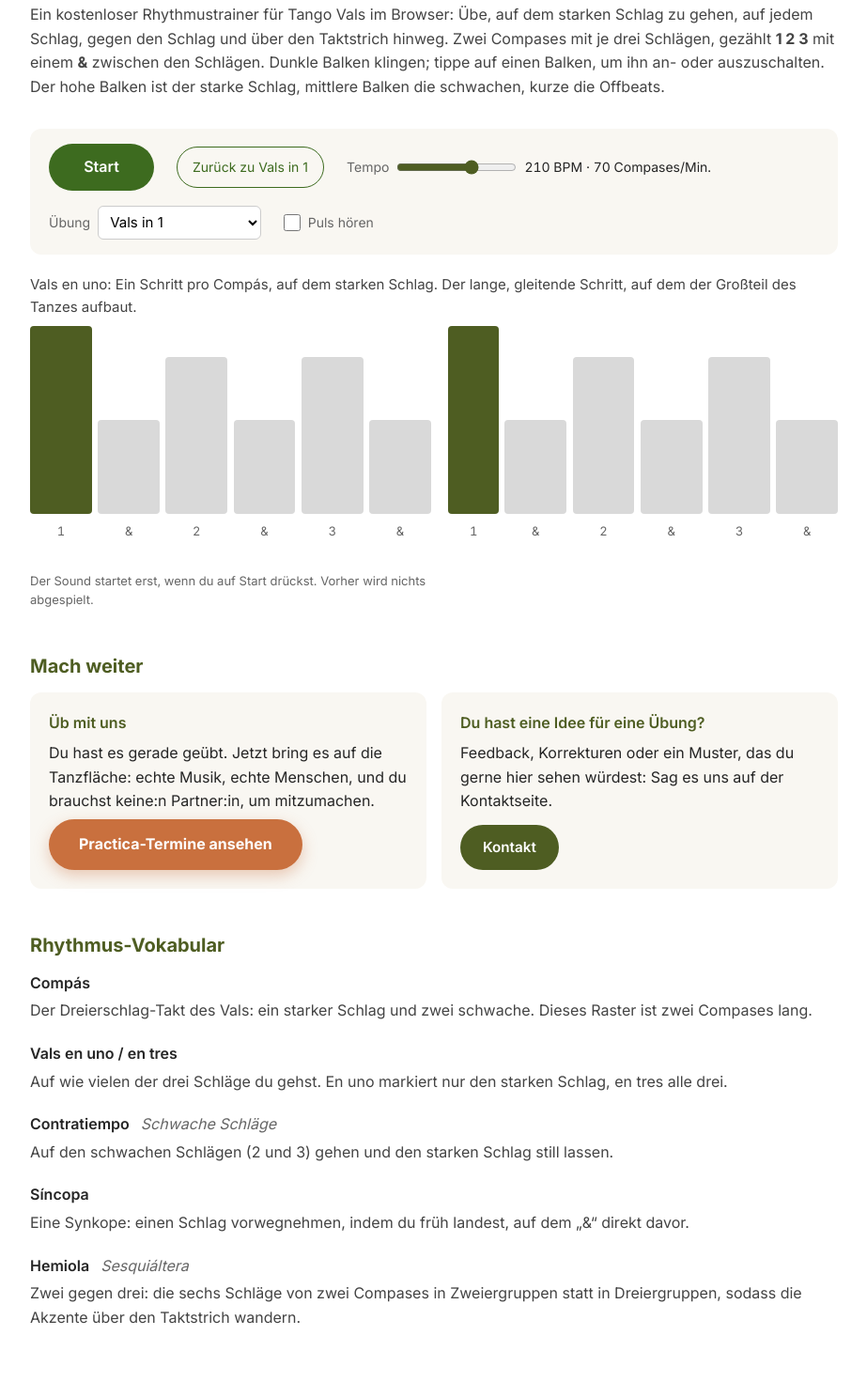
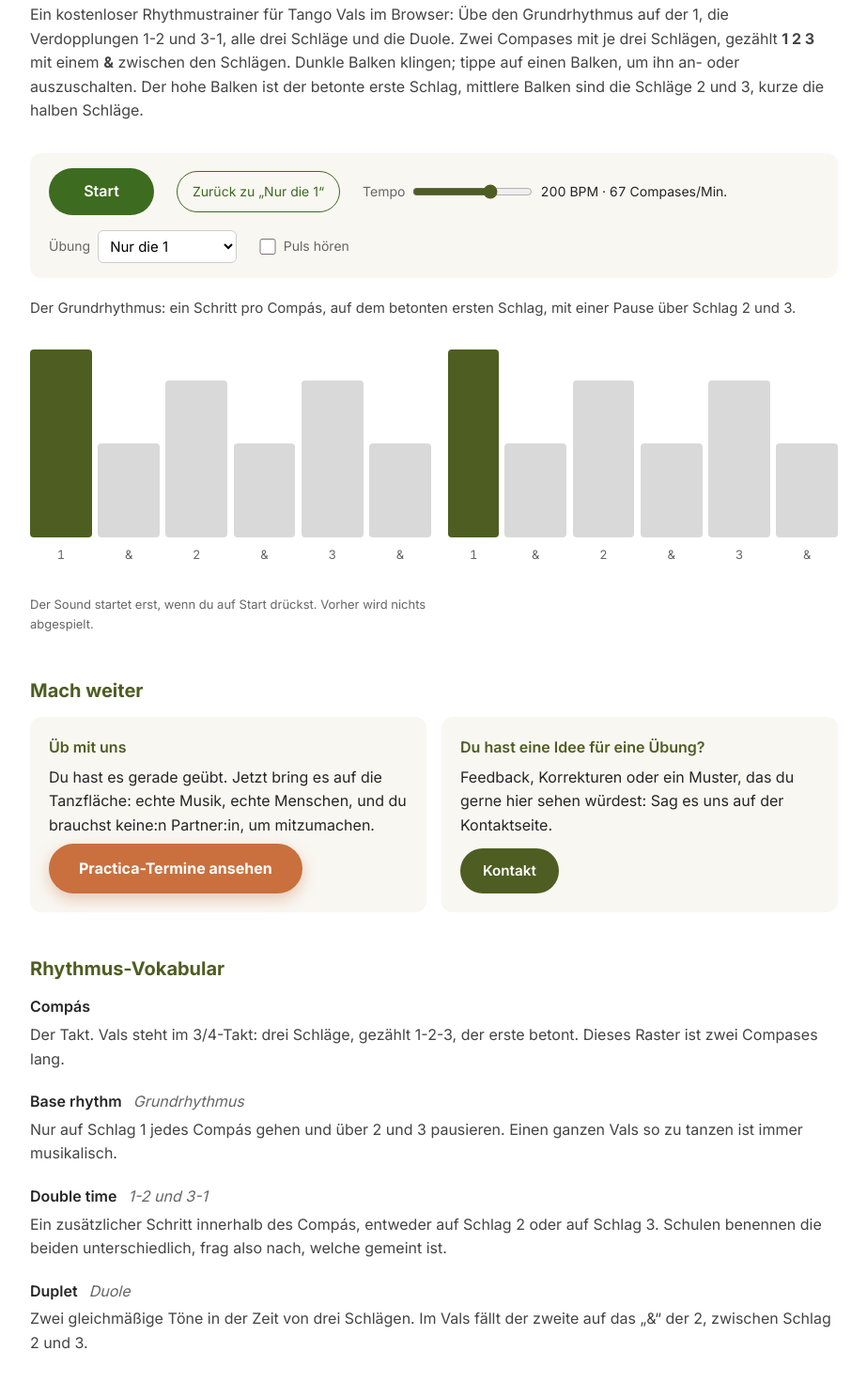
Before and after one commit to VangelisTheodorakis/tango-garden-website, an Astro site: page /de/pages/tango-vals-rhythm-trainer in a window 1280 px wide. Shown: the part 169-1640 px from the top of the page at 94% size, without its empty margins (178-1101 px from the left). Built offline with nearby package versions, Linux system fonts and the light colour scheme; Astro itself is replaced by a stand-in of ours.

Commit message:
Vals draft: rebuild the catalogue from sources read directly
The first pass extrapolated from the tango trainer. Rebuilt from what
vals teachers actually describe in print (cited in the data file):

- Kept and corrected: beat 1 only (the base rhythm), 1-2, 3-1, 1-2-3.
  The two doubles now sit in the first compás only, as the sources
  notate them (step-step-pause | step-pause-pause), not in both.
- Added: the duplet, two even steps across three beats (1 and the "&"
  of 2), which the eighth-note grid represents exactly.
- Removed as unsourced for tango vals: "weak beats only", "síncopa
  into the 1", the two-compás hemiola, all eighths, and the Spanish
  "vals en uno / en tres" labels.
- Tempo: 150-240 BPM is the published range; slider max 240, default
  200 (inside a measured 65-69 compases/min tanda). The 120 floor is a
  practice aid and is commented as such.

Still noindex and unlinked.

Co-Authored-By: Claude Opus 5.5 <noreply@anthropic.com>

```diff
--- a/src/components/RhythmTrainer.astro
+++ b/src/components/RhythmTrainer.astro
@@ -138,27 +138,27 @@ const valsText = {
   en: {
     title: 'Tango Vals Rhythm Trainer | Tango Garden',
     description:
-      'A free, browser-based rhythm trainer for tango vals: practise vals en uno, en tres, síncopa and hemiola, tap beats on and off, play at your tempo.',
+      'A free, browser-based rhythm trainer for tango vals: practise the base rhythm on beat 1, the 1-2 and 3-1 doubles and the duplet, at your own tempo.',
     schemaName: 'Tango Vals Rhythm Trainer',
     schemaDescription:
-      'An interactive, browser-based tool for practising the core rhythmic patterns of tango vals: stepping on the strong beat, on every beat, against the beat and across the bar line.',
+      'An interactive, browser-based tool for practising the rhythms dancers use in tango vals: the base rhythm on beat 1, the 1-2 and 3-1 doubles, all three beats, and the duplet.',
     h1: 'Tango Vals Rhythm Trainer',
     intro:
-      'A free, browser-based rhythm trainer for tango vals: practise stepping on the strong beat, on every beat, against the beat and across the bar line. Two compases of three beats, counted <strong>1 2 3</strong> with an <strong>&amp;</strong> between each beat. Dark bars sound; tap any bar to switch it on or off. The tall bar is the strong beat, medium bars the weak beats, short bars the offbeats.',
-    reset: 'Reset to Vals in 1',
+      'A free, browser-based rhythm trainer for tango vals: practise the base rhythm on beat 1, the 1-2 and 3-1 doubles, all three beats, and the duplet. Two compases of three beats, counted <strong>1 2 3</strong> with an <strong>&amp;</strong> between each beat. Dark bars sound; tap any bar to switch it on or off. The tall bar is the accented first beat, medium bars are beats 2 and 3, short bars the half-beats.',
+    reset: 'Reset to beat 1 only',
     bars: 'compases/min',
   },
   de: {
     title: 'Tango-Vals-Rhythmustrainer: Musikalität üben | Tango Garden',
     description:
-      'Kostenloser Rhythmustrainer für Tango Vals im Browser: Übe Vals en uno, en tres, Síncopa und Hemiola, schalte Schläge an und aus, spiel in deinem Tempo.',
+      'Kostenloser Rhythmustrainer für Tango Vals im Browser: Übe den Grundrhythmus auf der 1, die Verdopplungen 1-2 und 3-1 und die Duole, in deinem Tempo.',
     schemaName: 'Tango-Vals-Rhythmustrainer',
     schemaDescription:
-      'Ein interaktives Tool im Browser, um die rhythmischen Grundmuster des Tango Vals zu üben: auf dem starken Schlag gehen, auf jedem Schlag, gegen den Schlag und über den Taktstrich hinweg.',
+      'Ein interaktives Tool im Browser, um die Rhythmen zu üben, die im Tango Vals getanzt werden: den Grundrhythmus auf der 1, die Verdopplungen 1-2 und 3-1, alle drei Schläge und die Duole.',
     h1: 'Tango-Vals-Rhythmustrainer',
     intro:
-      'Ein kostenloser Rhythmustrainer für Tango Vals im Browser: Übe, auf dem starken Schlag zu gehen, auf jedem Schlag, gegen den Schlag und über den Taktstrich hinweg. Zwei Compases mit je drei Schlägen, gezählt <strong>1 2 3</strong> mit einem <strong>&amp;</strong> zwischen den Schlägen. Dunkle Balken klingen; tippe auf einen Balken, um ihn an- oder auszuschalten. Der hohe Balken ist der starke Schlag, mittlere Balken die schwachen, kurze die Offbeats.',
-    reset: 'Zurück zu Vals in 1',
+      'Ein kostenloser Rhythmustrainer für Tango Vals im Browser: Übe den Grundrhythmus auf der 1, die Verdopplungen 1-2 und 3-1, alle drei Schläge und die Duole. Zwei Compases mit je drei Schlägen, gezählt <strong>1 2 3</strong> mit einem <strong>&amp;</strong> zwischen den Schlägen. Dunkle Balken klingen; tippe auf einen Balken, um ihn an- oder auszuschalten. Der hohe Balken ist der betonte erste Schlag, mittlere Balken sind die Schläge 2 und 3, kurze die halben Schläge.',
+    reset: 'Zurück zu „Nur die 1“',
     bars: 'Compases/Min.',
   },
 }[locale];
--- a/src/data/rhythmExercises.de.js
+++ b/src/data/rhythmExercises.de.js
@@ -81,32 +81,22 @@ export const glossaryDe = {
 /** @type {Record<string, { name?: string, note: string }>} */
 export const exercisesValsDe = {
   'vals-1': {
-    note: 'Ein Schritt pro Compás, auf dem starken Schlag. Der lange, gleitende Schritt, auf dem der Großteil des Tanzes aufbaut.',
-  },
-  'vals-3': {
-    note: 'Jeder Schlag: der starke Schlag und beide schwachen. Dreimal so viele Schritte wie Vals in 1, dieselbe Musik.',
+    name: 'Nur die 1',
+    note: 'Der Grundrhythmus: ein Schritt pro Compás, auf dem betonten ersten Schlag, mit einer Pause über Schlag 2 und 3.',
   },
   'vals-1-2': {
-    name: 'Schläge 1 und 2',
-    note: 'Der starke Schlag, dann ein schneller Schritt auf dem ersten schwachen Schlag. Durch Schlag 3 halten.',
+    note: 'Schritt auf 1 und 2, Pause auf 3, dann nur die 1 des nächsten Compás. Passt dort, wo die Musik einen Ton auf Schlag 2 setzt.',
   },
-  'vals-1-3': {
-    name: 'Schläge 1 und 3',
-    note: 'Der starke Schlag, eine Pause über Schlag 2, dann ein Schritt auf dem zweiten schwachen Schlag.',
+  'vals-3-1': {
+    note: 'Schritt auf 1, Pause auf 2, Schritt auf 3, dann die 1 des nächsten Compás. Der Schritt auf der 3 führt in den nächsten starken Schlag.',
   },
-  'vals-weak': {
-    name: 'Schwache Schläge',
-    note: 'Nur die Schläge 2 und 3, der starke Schlag bleibt still. Schalte den Puls ein, um zu spüren, wo die 1 liegt.',
+  'vals-1-2-3': {
+    note: 'Alle drei Schläge. Auf der Tanzfläche selten: Halte die Schritte klein und heb es dir für einen Lauf auf, zu dem die Musik einlädt.',
   },
-  'vals-sincopa': {
-    name: 'Síncopa auf die 1',
-    note: 'Den nächsten starken Schlag vorwegnehmen: auf das „&“ der 3 treten, dann auf der 1 landen.',
+  'vals-duplet': {
+    name: 'Duole',
+    note: 'Zwei gleichmäßige Schritte über die drei Schläge: auf der 1 und auf dem „&“ der 2. Eine knifflige, selten getanzte Möglichkeit, wenn die Musik Duolen spielt.',
   },
-  'vals-hemiola': {
-    name: 'Zwei über drei',
-    note: 'Die sechs Schläge von zwei Compases in Zweiergruppen statt in Dreiergruppen ordnen: Schritte auf den Schlägen 1, 3 und 5 der sechs. Der Taktstrich scheint zu wandern.',
-  },
-  'vals-all-eighths': { name: 'Alle Achtel', note: 'Jede Unterteilung, Schläge und „&“ gleichermaßen.' },
   blank: { name: 'Leer', note: 'Ein leeres Raster. Tippe auf die Balken, um dein eigenes Muster zu bauen.' },
 };
 
@@ -114,22 +104,22 @@ export const exercisesValsDe = {
 export const glossaryValsDe = {
   Compás: {
     definition:
-      'Der Dreierschlag-Takt des Vals: ein starker Schlag und zwei schwache. Dieses Raster ist zwei Compases lang.',
+      'Der Takt. Vals steht im 3/4-Takt: drei Schläge, gezählt 1-2-3, der erste betont. Dieses Raster ist zwei Compases lang.',
   },
-  'Vals en uno / en tres': {
+  'Base rhythm': {
+    spanish: 'Grundrhythmus',
     definition:
-      'Auf wie vielen der drei Schläge du gehst. En uno markiert nur den starken Schlag, en tres alle drei.',
+      'Nur auf Schlag 1 jedes Compás gehen und über 2 und 3 pausieren. Einen ganzen Vals so zu tanzen ist immer musikalisch.',
   },
-  Contratiempo: {
-    spanish: 'Schwache Schläge',
-    definition: 'Auf den schwachen Schlägen (2 und 3) gehen und den starken Schlag still lassen.',
+  'Double time': {
+    spanish: '1-2 und 3-1',
+    definition:
+      'Ein zusätzlicher Schritt innerhalb des Compás, entweder auf Schlag 2 oder auf Schlag 3. Schulen benennen die beiden unterschiedlich, frag also nach, welche gemeint ist.',
   },
-  Síncopa: {
-    definition: 'Eine Synkope: einen Schlag vorwegnehmen, indem du früh landest, auf dem „&“ direkt davor.',
-  },
-  Hemiola: {
+  Duplet: {
+    spanish: 'Duole',
     definition:
-      'Zwei gegen drei: die sechs Schläge von zwei Compases in Zweiergruppen statt in Dreiergruppen, sodass die Akzente über den Taktstrich wandern.',
+      'Zwei gleichmäßige Töne in der Zeit von drei Schlägen. Im Vals fällt der zweite auf das „&“ der 2, zwischen Schlag 2 und 3.',
   },
 };
 
--- a/src/data/rhythmExercises.vals.js
+++ b/src/data/rhythmExercises.vals.js
@@ -6,12 +6,21 @@
  * slots, `1 & 2 & 3 & 1 & 2 & 3 &`. A pattern is a 12-character string of
  * 'x' (sounds) and '.' (silent), one character per slot.
  *
- * Metric weight follows the vals itself: one strong beat per compás, two weak
- * ones, and the "&" offbeats lightest of all.
+ * Every pattern below is one that vals teachers describe in print; nothing is
+ * extrapolated from the tango trainer. Sources, all read directly:
+ *   [A] Stu Johnstone, "Vals rhythms" and "Vals duplets", Toca Tango Auckland
+ *       aucklandtango.co.nz/vals-rhythms-dance-choices/
+ *       aucklandtango.co.nz/2026/10/09/dancing-to-vals-duplets/
+ *   [E] Endre Szeghalmi, "Rhythm of tango vals explained very clearly"
+ *       endretango.com/en/rhythm-of-tango-vals-explained-very-clearly/
+ *   [R] Revolution Ballroom, "Vals Musicality (Argentine Waltz)"
+ *       revolutionballroom.com/blog/vals-musicality
+ *   [L] learntodancetango.com, "Intro to Vals Rhythms"
+ *   [U] Ultimate Tango, "Learn Argentine Vals" (ultimatetango.com/vals-class)
  *
- * DRAFT: the exercise list and the tempo range below are a first pass from
- * general vals musicality, not from the school's own teaching material. Both
- * want a teacher's review before this goes public.
+ * The names differ between schools ([R] calls 1-2 "double tempo" and 3-1
+ * "double time"; [A] just says "ONE - TWO" and "THREE - ONE"), so the
+ * exercises are named by the beats themselves.
  */
 
 /** Eighth-note slots per compás (3 beats x 2). */
@@ -24,12 +33,13 @@ export const SLOTS = SLOTS_PER_COMPAS * 2;
 export const DEFAULT_EXERCISE = 'vals-1';
 
 /**
- * Tempo slider, in quarter-note BPM like the tango trainer. Dancers and
- * teachers usually quote vals in compases (bars) per minute, which is a third
- * of this: roughly 70-80 for most valses, i.e. 210-240 BPM. The slider runs
- * well below that so a pattern can be learned slowly.
+ * Tempo slider, in quarter-note BPM like the tango trainer. [R] gives vals as
+ * 150-240 BPM; a D'Agostino/Vargas vals tanda is tagged 65-69 (per compás,
+ * i.e. 195-207 BPM) at tomaskohl.com. The default sits in that measured band.
+ * The minimum is below the real range on purpose, for learning a pattern
+ * slowly; it is a practice aid, not a claim about the music.
  */
-export const tempo = { min: 120, max: 260, value: 210 };
+export const tempo = { min: 120, max: 240, value: 200 };
 
 /**
  * @typedef {{ id: string, name: string, spanish?: string, note: string, pattern: string }} Exercise
@@ -37,57 +47,40 @@ export const tempo = { min: 120, max: 260, value: 210 };
  */
 export const exercises = [
   {
+    // [A] "The pulse of the vals is the continuous beat one"; [E] [R] [L] agree.
     id: 'vals-1',
-    name: 'Vals in 1',
-    spanish: 'Vals en uno',
-    note: 'One step per compás, on the strong beat. The long, gliding step most of the dance is built on.',
+    name: 'Beat 1 only',
+    note: 'The base rhythm: one step per compás, on the accented first beat, with beats 2 and 3 left as a pause.',
     pattern: 'x.....x.....',
   },
   {
-    id: 'vals-3',
-    name: 'Vals in 3',
-    spanish: 'Vals en tres',
-    note: 'Every beat: the strong beat and both weak ones. Three times the steps of vals in 1, same music.',
+    // [R] "1 2 (3) | 1 (2) (3)"; [E] extra step on beat 2 of every second bar; [A] [L].
+    id: 'vals-1-2',
+    name: '1-2',
+    note: 'Step on 1 and 2, pause on 3, then just the 1 of the next compás. Use it where the music puts a note on beat 2.',
+    pattern: 'x.x...x.....',
+  },
+  {
+    // [R] "1 (2) 3 | 1 (2) (3)"; [E] step on beat 3 of every second bar; [A] "THREE - ONE"; [L].
+    id: 'vals-3-1',
+    name: '3-1',
+    note: 'Step on 1, pause on 2, step on 3, then the 1 of the next compás. The step on 3 leads into the next strong beat.',
+    pattern: 'x...x.x.....',
+  },
+  {
+    // [A] "rarely danced by social tango dancers"; [L] keep the steps small.
+    id: 'vals-1-2-3',
+    name: '1-2-3',
+    note: 'All three beats. Rare on the dance floor: keep the steps small and save it for a run the music invites.',
     pattern: 'x.x.x.x.x.x.',
   },
   {
-    id: 'vals-1-2',
-    name: 'Beats 1 and 2',
-    note: 'The strong beat, then a quick step on the first weak beat. Hold through beat 3.',
-    pattern: 'x.x...x.x...',
-  },
-  {
-    id: 'vals-1-3',
-    name: 'Beats 1 and 3',
-    note: 'The strong beat, a pause over beat 2, then a step on the second weak beat.',
-    pattern: 'x...x.x...x.',
-  },
-  {
-    id: 'vals-weak',
-    name: 'Weak beats',
-    spanish: 'Contratiempo',
-    note: 'Only beats 2 and 3, with the strong beat left silent. Turn the pulse on to feel where the 1 is.',
-    pattern: '..x.x...x.x.',
-  },
-  {
-    id: 'vals-sincopa',
-    name: 'Síncopa into the 1',
-    spanish: 'Síncopa',
-    note: 'Anticipate the next strong beat: step on the "&" of 3, then land on the 1.',
-    pattern: 'x....xx....x',
-  },
-  {
-    id: 'vals-hemiola',
-    name: 'Two over three',
-    spanish: 'Hemiola',
-    note: 'Group the six beats of two compases in twos instead of threes: steps on beats 1, 3 and 5 of the six. The bar line seems to move.',
-    pattern: 'x...x...x...',
-  },
-  {
-    id: 'vals-all-eighths',
-    name: 'All eighths',
-    note: 'Every subdivision, beats and "&"s alike.',
-    pattern: 'xxxxxxxxxxxx',
+    // [A] duplet exercise "1 . . 4 . . 1 . . 4 . ." in half-beats; [U] the step
+    // "would fall somewhere between 2 and 3, closer to 2".
+    id: 'vals-duplet',
+    name: 'Duplet',
+    note: 'Two even steps across the three beats: on 1 and on the "&" of 2. A tricky, rarely danced option, for when the music plays duplets.',
+    pattern: 'x..x..x..x..',
   },
   {
     id: 'blank',
@@ -98,7 +91,7 @@ export const exercises = [
 ];
 
 /**
- * Metric weight of each slot: the strong beat opens each compás.
+ * Metric weight of each slot: the accented beat opens each compás.
  * @param {number} i slot index, 0-11
  * @returns {'strong' | 'medium' | 'weak'}
  */
@@ -109,7 +102,7 @@ export function slotStrength(i) {
 
 /**
  * Count label under each slot: "1".."3" on the beats of each compás, "&" on
- * the offbeats.
+ * the half-beats.
  * @param {number} i slot index, 0-11
  */
 export function slotLabel(i) {
@@ -117,7 +110,7 @@ export function slotLabel(i) {
 }
 
 /**
- * The vocabulary behind the exercises above, one entry per family of pattern.
+ * The vocabulary behind the exercises above.
  * @typedef {{ term: string, spanish?: string, definition: string }} GlossaryTerm
  * @type {GlossaryTerm[]}
  */
@@ -125,27 +118,23 @@ export const glossary = [
   {
     term: 'Compás',
     definition:
-      'The three-beat measure of the vals: one strong beat and two weak ones. This grid is two compases long.',
+      'The measure. Vals is in 3/4: three beats, counted 1-2-3, with the first one accented. This grid is two compases long.',
   },
   {
-    term: 'Vals en uno / en tres',
+    term: 'Base rhythm',
+    spanish: 'Pulse',
     definition:
-      'How many of the three beats you step on. En uno marks only the strong beat; en tres marks all three.',
+      'Stepping only on beat 1 of each compás and pausing through 2 and 3. Dancing a whole vals this way is always musical.',
   },
   {
-    term: 'Contratiempo',
-    spanish: 'Weak beats',
-    definition: 'Stepping on the weak beats (2 and 3) and leaving the strong beat silent.',
+    term: 'Double time',
+    spanish: '1-2 and 3-1',
+    definition:
+      'Adding one extra step inside the compás, either on beat 2 or on beat 3. Schools name the two differently, so check which one a teacher means.',
   },
   {
-    term: 'Síncopa',
+    term: 'Duplet',
     definition:
-      'A syncopation: anticipating a beat by landing early, on the "&" just before it.',
-  },
-  {
-    term: 'Hemiola',
-    spanish: 'Sesquiáltera',
-    definition:
-      'Two against three: the six beats of two compases grouped in twos instead of threes, so the accents cross the bar line.',
+      'Two even notes in the time of three beats. In vals the second one falls on the "&" of 2, between beats 2 and 3.',
   },
 ];
```
